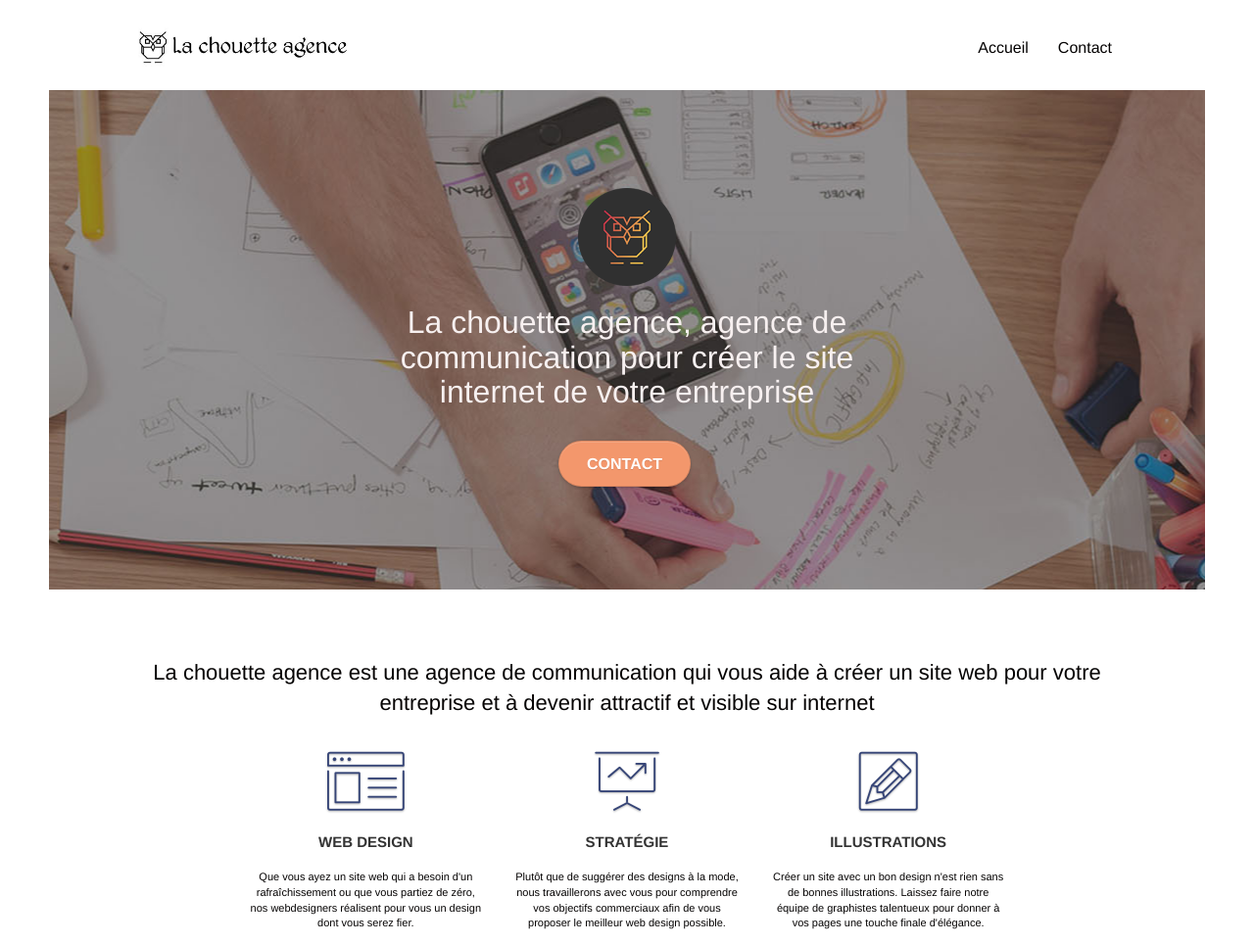
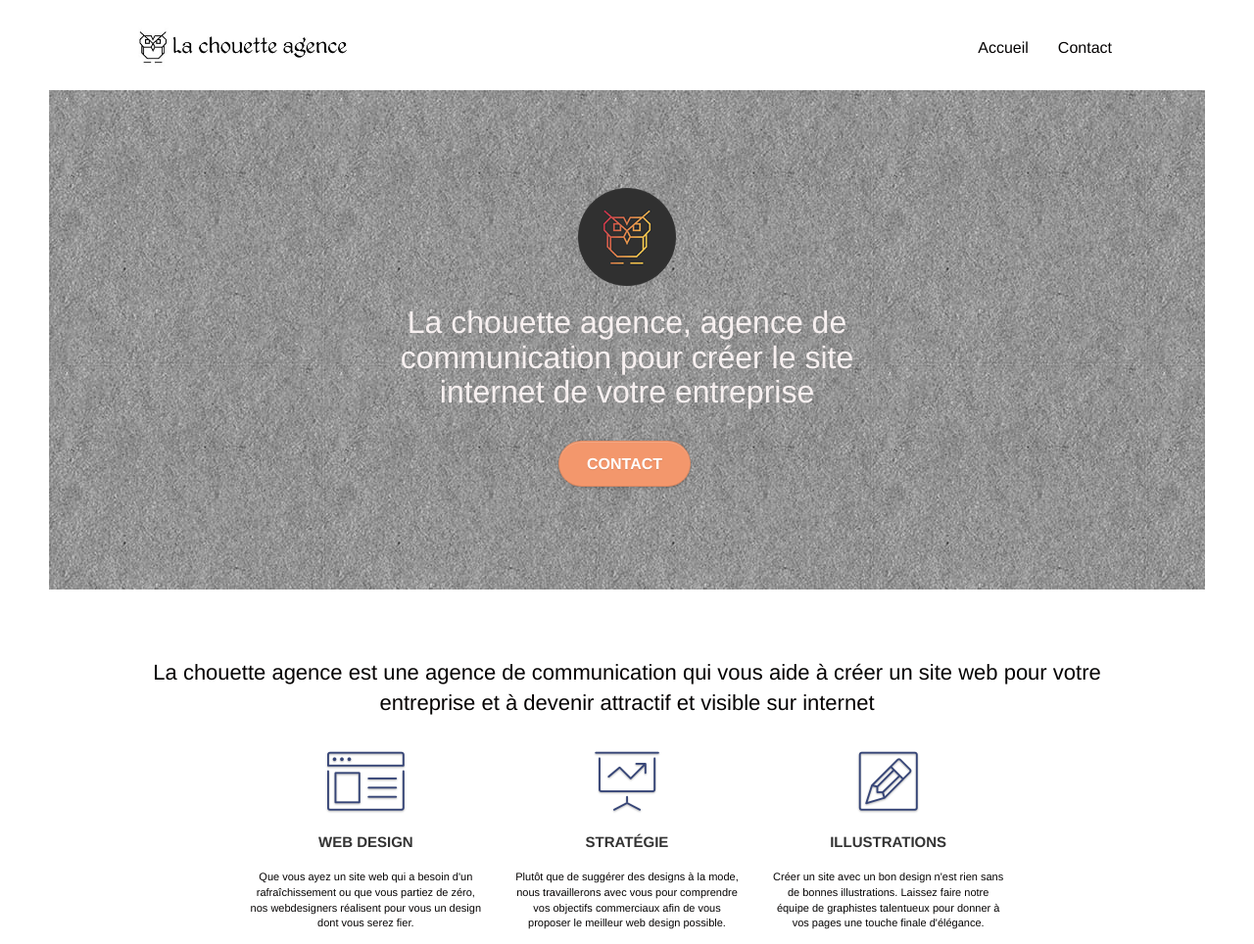
Before and after one commit to cedricbatina/la-chouette-agence-new, a plain HTML site: page index.html in a window 1280 px wide. Shown: the top 964 px of the page at 98% size. Drawn offline with Linux system fonts and the light colour scheme.

Commit message:
another commit

```diff
--- a/style.css
+++ b/style.css
@@ -91,7 +91,7 @@ a:hover {
 }
 
 .texture-paper::before {
-    background: url("img/texture-paper.png");
+    background: url("images/texture-paper.jpg");
     background-size: 280px 280px;
 }
 
```
